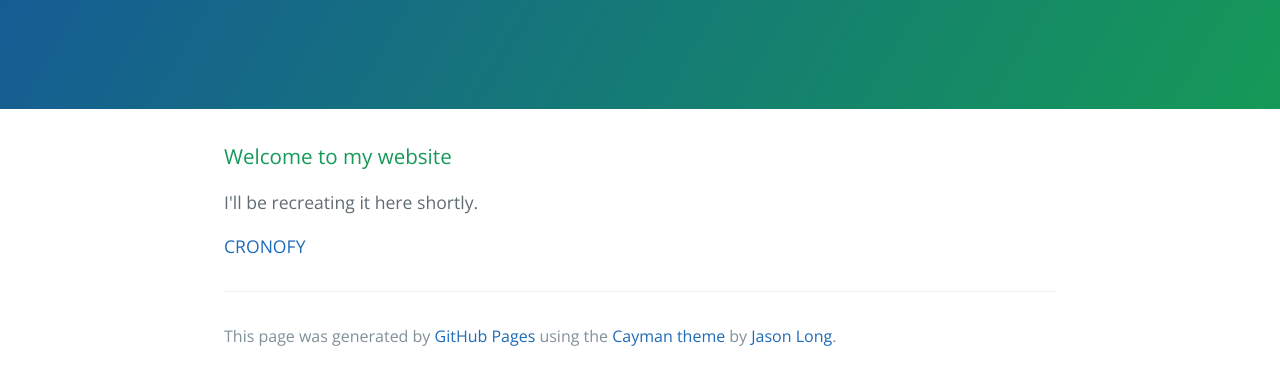
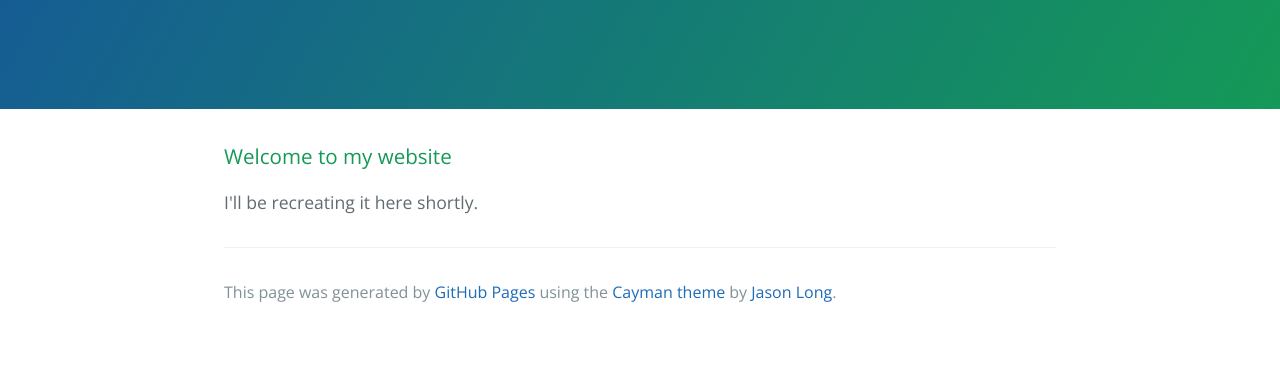
Before and after one commit to bnjmnhndrsn/bnjmnhndrsn.github.io, a plain HTML site: page index.html in a window 1280 px wide. Shown: the part 208-592 px from the top of the page. Drawn offline with nearby package versions, Linux system fonts and the light colour scheme.

Commit message:
Update index.html

```diff
--- a/index.html
+++ b/index.html
@@ -20,7 +20,6 @@
 <a id="welcome-to-my-website" class="anchor" href="#welcome-to-my-website" aria-hidden="true"><span class="octicon octicon-link"></span></a>Welcome to my website</h3>
 
 <p>I'll be recreating it here shortly.</p>
-<p><a href="https://app.cronofy.com/oauth/authorize?response_type=code&client_id=8c6n_BKXUd8G-LoeDFyveaxKcyP8OXgy&redirect_uri=http://bnjmnhndrsn.com/&scope=read_events">CRONOFY</a></p>
 
       <footer class="site-footer">
 
```
